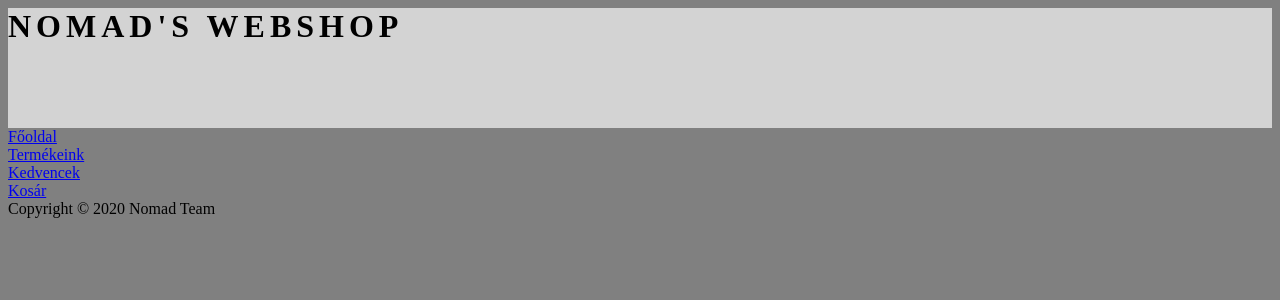
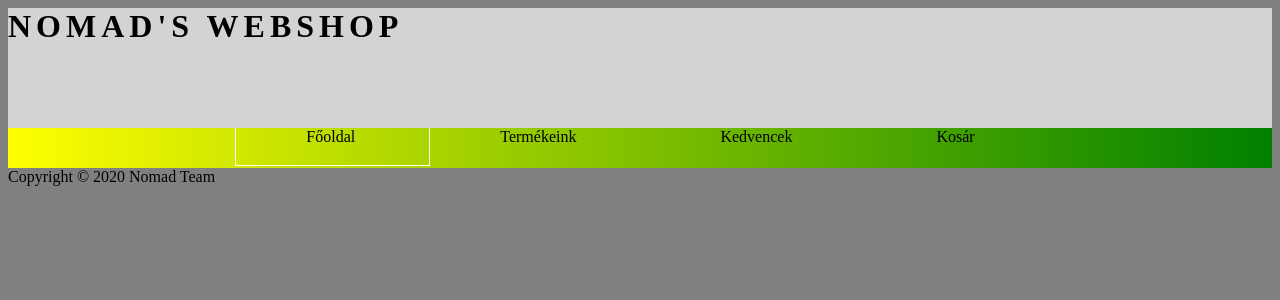
Before and after one commit to Trapzor/AFP_2nd_project, a PHP site: page / in a window 1280 px wide. Shown: the top 300 px of the page. Run offline with PHP 8.4, Linux system fonts and the light colour scheme.

Commit message:
Added navigation bar style

```diff
--- a/Project/style.css
+++ b/Project/style.css
@@ -11,4 +11,22 @@
     letter-spacing: 5px;
     margin: 0;
 }
+nav {
+    background-image: linear-gradient(to right, yellow, green);
+    height: 40px;
+    text-align: center;
+    overflow: hidden;
 }
+.navbutton {
+    background-color: transparent;
+    padding-bottom: 20px;
+    display: inline;
+}
+.navbutton a {
+    padding: 70px;
+    text-decoration: none;
+    color: black;
+}
+.active {
+    border: 1px solid #fff;
+}
```
